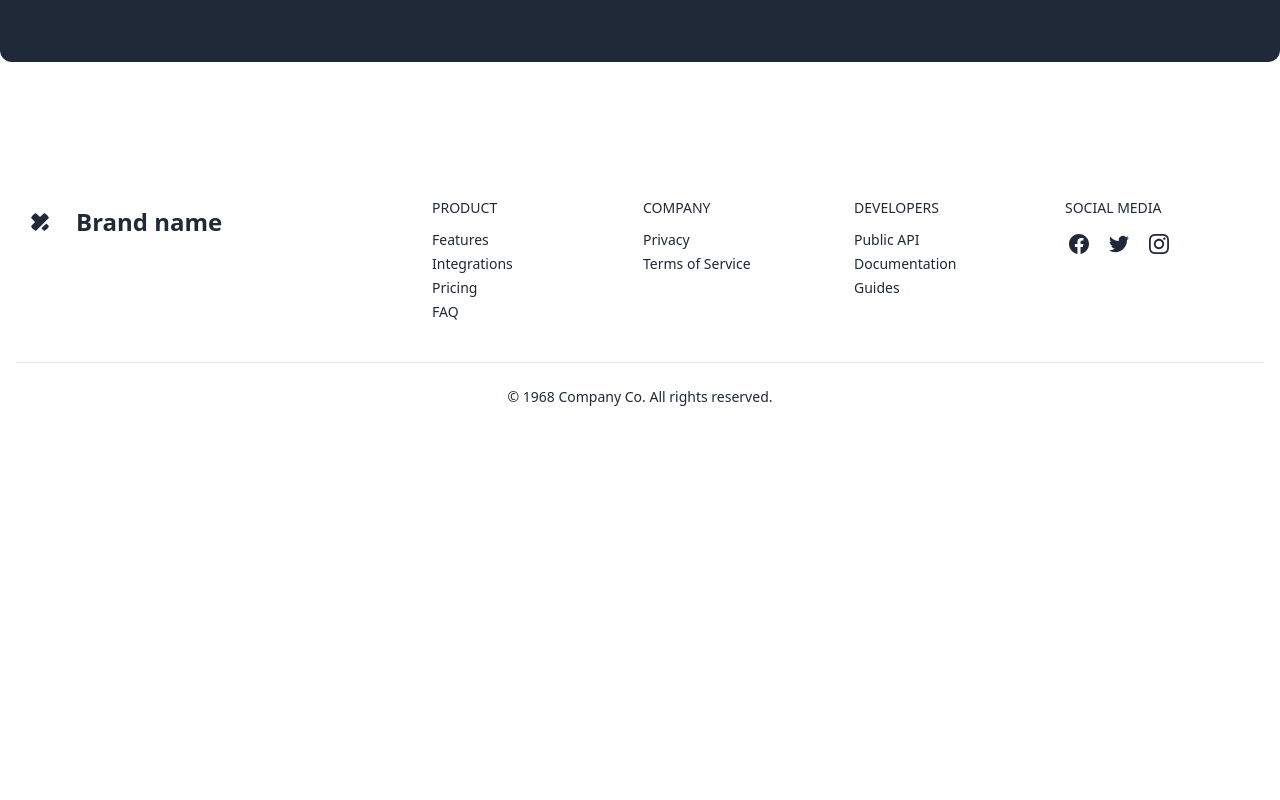
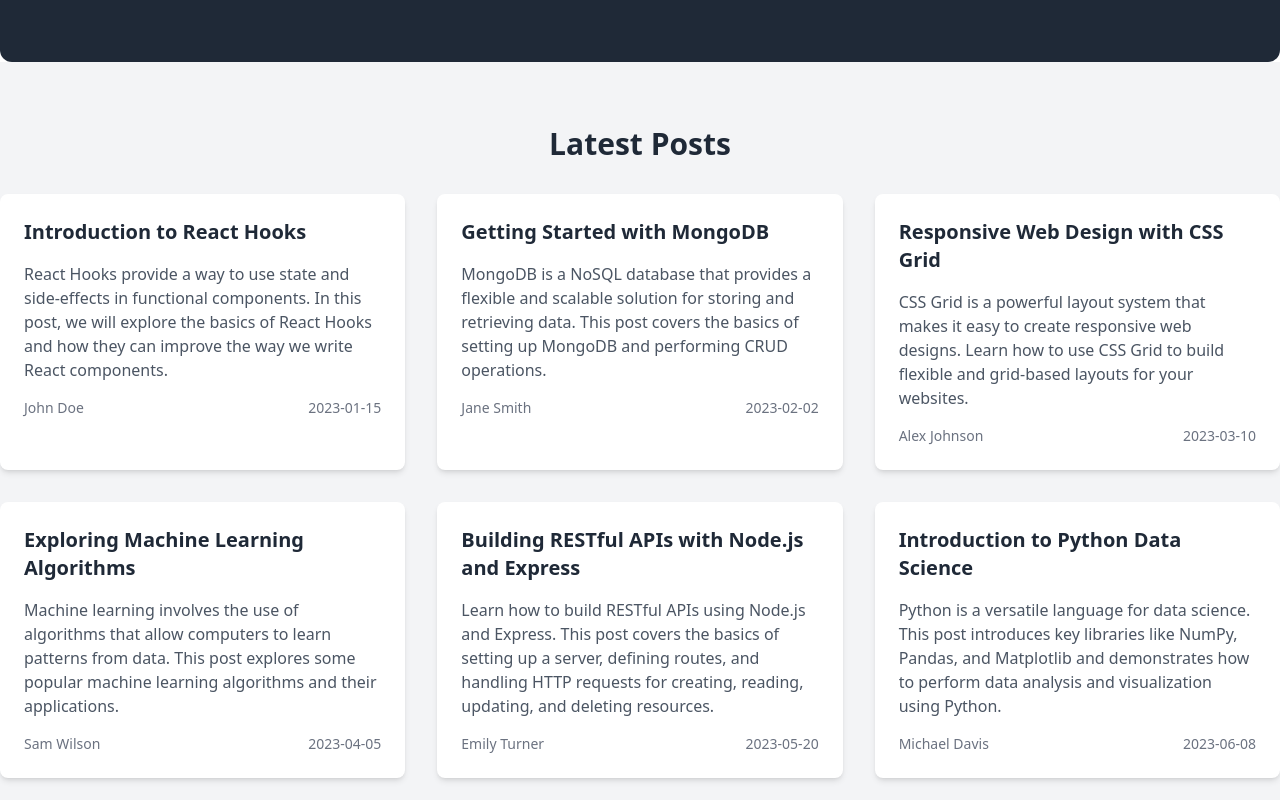
Before and after one commit to MdAbdullahIbnNoor/forum-client-side, a React (Vite) app: page / in a window 1280 px wide. Shown: the part 820-1620 px from the top of the page. Before the commit the page ends 1251 px from the top, so only its background shows below. Built offline with nearby package versions, Linux system fonts and the light colour scheme; no server answers.

Commit message:
demo post data added

```diff
--- /dev/null
+++ b/public/post.json
@@ -0,0 +1,195 @@
+[
+    {
+        "id": 1,
+        "title": "Introduction to React Hooks",
+        "content": "React Hooks provide a way to use state and side-effects in functional components. In this post, we will explore the basics of React Hooks and how they can improve the way we write React components.",
+        "author": "John Doe",
+        "date": "2023-01-15",
+        "tags": [
+            "React",
+            "Hooks",
+            "JavaScript"
+        ]
+    },
+    {
+        "id": 2,
+        "title": "Getting Started with MongoDB",
+        "content": "MongoDB is a NoSQL database that provides a flexible and scalable solution for storing and retrieving data. This post covers the basics of setting up MongoDB and performing CRUD operations.",
+        "author": "Jane Smith",
+        "date": "2023-02-02",
+        "tags": [
+            "MongoDB",
+            "Database",
+            "NoSQL"
+        ]
+    },
+    {
+        "id": 3,
+        "title": "Responsive Web Design with CSS Grid",
+        "content": "CSS Grid is a powerful layout system that makes it easy to create responsive web designs. Learn how to use CSS Grid to build flexible and grid-based layouts for your websites.",
+        "author": "Alex Johnson",
+        "date": "2023-03-10",
+        "tags": [
+            "CSS",
+            "Web Design",
+            "Responsive"
+        ]
+    },
+    {
+        "id": 4,
+        "title": "Exploring Machine Learning Algorithms",
+        "content": "Machine learning involves the use of algorithms that allow computers to learn patterns from data. This post explores some popular machine learning algorithms and their applications.",
+        "author": "Sam Wilson",
+        "date": "2023-04-05",
+        "tags": [
+            "Machine Learning",
+            "Algorithms",
+            "Data Science"
+        ]
+    },
+    {
+        "id": 5,
+        "title": "Building RESTful APIs with Node.js and Express",
+        "content": "Learn how to build RESTful APIs using Node.js and Express. This post covers the basics of setting up a server, defining routes, and handling HTTP requests for creating, reading, updating, and deleting resources.",
+        "author": "Emily Turner",
+        "date": "2023-05-20",
+        "tags": [
+            "Node.js",
+            "Express",
+            "RESTful API"
+        ]
+    },
+    {
+        "id": 6,
+        "title": "Introduction to Python Data Science",
+        "content": "Python is a versatile language for data science. This post introduces key libraries like NumPy, Pandas, and Matplotlib and demonstrates how to perform data analysis and visualization using Python.",
+        "author": "Michael Davis",
+        "date": "2023-06-08",
+        "tags": [
+            "Python",
+            "Data Science",
+            "NumPy",
+            "Pandas"
+        ]
+    },
+    {
+        "id": 7,
+        "title": "Getting Started with React Native",
+        "content": "React Native allows developers to build mobile apps using React. This post provides a step-by-step guide on getting started with React Native, setting up a development environment, and creating your first mobile app.",
+        "author": "Sophie Anderson",
+        "date": "2023-07-15",
+        "tags": [
+            "React Native",
+            "Mobile App",
+            "JavaScript"
+        ]
+    },
+    {
+        "id": 8,
+        "title": "Cybersecurity Best Practices for Web Applications",
+        "content": "Security is crucial for web applications. This post covers best practices for securing web applications, including HTTPS implementation, input validation, and protection against common security threats.",
+        "author": "William Clark",
+        "date": "2023-08-03",
+        "tags": [
+            "Cybersecurity",
+            "Web Applications",
+            "Security"
+        ]
+    },
+    {
+        "id": 9,
+        "title": "The Future of Artificial Intelligence",
+        "content": "Explore the current trends and future possibilities of artificial intelligence. This post discusses advancements in AI technologies, ethical considerations, and potential applications in various industries.",
+        "author": "Olivia White",
+        "date": "2023-09-12",
+        "tags": [
+            "Artificial Intelligence",
+            "AI",
+            "Future Tech"
+        ]
+    },
+    {
+        "id": 10,
+        "title": "JavaScript ES6 Features You Should Know",
+        "content": "ES6 introduced several new features and improvements to JavaScript. This post highlights key ES6 features, such as arrow functions, template literals, destructuring, and the let and const keywords.",
+        "author": "Daniel Miller",
+        "date": "2023-10-01",
+        "tags": [
+            "JavaScript",
+            "ES6",
+            "Programming"
+        ]
+    },
+    {
+        "id": 11,
+        "title": "Diving into GraphQL: A Comprehensive Guide",
+        "content": "GraphQL is a query language for APIs that provides a more efficient and powerful alternative to traditional REST APIs. This guide explores the fundamentals of GraphQL, creating schemas, and executing queries.",
+        "author": "Andrew Roberts",
+        "date": "2023-11-18",
+        "tags": [
+            "GraphQL",
+            "APIs",
+            "Web Development"
+        ]
+    },
+    {
+        "id": 12,
+        "title": "Responsive Web Design Best Practices",
+        "content": "With the increasing use of various devices to access the web, it's essential to design responsive websites. This post covers best practices for creating responsive web designs, including media queries and flexible grid layouts.",
+        "author": "Sophia Brown",
+        "date": "2023-12-02",
+        "tags": [
+            "Web Design",
+            "Responsive Design",
+            "CSS"
+        ]
+    },
+    {
+        "id": 13,
+        "title": "Machine Learning in Healthcare: Applications and Challenges",
+        "content": "Machine learning has transformative potential in healthcare. This post explores applications of machine learning in diagnosing diseases, predicting patient outcomes, and challenges associated with implementing ML in healthcare.",
+        "author": "David Kim",
+        "date": "2023-12-18",
+        "tags": [
+            "Machine Learning",
+            "Healthcare",
+            "Data Science"
+        ]
+    },
+    {
+        "id": 14,
+        "title": "Exploring the World of Virtual Reality",
+        "content": "Virtual Reality (VR) is reshaping the way we experience digital content. Learn about the basics of VR technology, its applications in gaming and beyond, and the future possibilities of immersive experiences.",
+        "author": "Elena Rodriguez",
+        "date": "2024-01-05",
+        "tags": [
+            "Virtual Reality",
+            "VR",
+            "Technology"
+        ]
+    },
+    {
+        "id": 15,
+        "title": "Modern CSS Layout Techniques",
+        "content": "CSS has evolved, and modern layout techniques offer more flexibility and control. This post covers CSS Grid, Flexbox, and other advanced layout features to create sophisticated and responsive page layouts.",
+        "author": "Benjamin Taylor",
+        "date": "2024-01-20",
+        "tags": [
+            "CSS",
+            "Web Development",
+            "Frontend"
+        ]
+    },
+    {
+        "id": 16,
+        "title": "The Rise of DevOps: Bridging the Gap Between Development and Operations",
+        "content": "DevOps practices aim to improve collaboration between development and operations teams, leading to faster and more reliable software delivery. Explore the principles, tools, and benefits of adopting DevOps.",
+        "author": "Natalie Carter",
+        "date": "2024-02-08",
+        "tags": [
+            "DevOps",
+            "Software Development",
+            "Collaboration"
+        ]
+    }
+]
--- a/src/Pages/Home/Home/Home.jsx
+++ b/src/Pages/Home/Home/Home.jsx
@@ -1,12 +1,14 @@
 import React from 'react'
 import Banner from '../Banner/Banner'
 import TagSection from '../TagSection/TagSection'
+import PostSection from '../Posts/Posts'
 
 const Home = () => {
     return (
         <div className=''>
             <Banner></Banner>
             <TagSection></TagSection>
+            <PostSection></PostSection>
         </div>
     )
 }
--- /dev/null
+++ b/src/Pages/Home/Posts/Posts.jsx
@@ -0,0 +1,43 @@
+import React, { useState, useEffect } from 'react';
+
+const PostSection = () => {
+  const [posts, setPosts] = useState([]);
+
+  useEffect(() => {
+    // Simulating data fetching
+    const fetchData = async () => {
+      try {
+        const response = await fetch('post.json');
+        const data = await response.json();
+        setPosts(data.slice(0, 6)); // Taking only a few posts for demonstration
+      } catch (error) {
+        console.error('Error fetching data:', error);
+      }
+    };
+
+    fetchData();
+  }, []);
+
+  return (
+    <section className="bg-gray-100 py-16">
+      <div className="container mx-auto">
+        <h2 className="text-3xl font-semibold mb-8 text-center">Latest Posts</h2>
+        <div className="grid grid-cols-1 md:grid-cols-2 lg:grid-cols-3 gap-8">
+          {posts.map(post => (
+            <div key={post.id} className="bg-white p-6 rounded-lg shadow-md">
+              <h3 className="text-xl font-semibold mb-4">{post.title}</h3>
+              <p className="text-gray-600 mb-4">{post.content}</p>
+              <div className="flex items-center justify-between text-sm text-gray-500">
+                <span>{`${post.author}`}</span>
+                {/* Assuming the API doesn't provide a date field */}
+                <span>{post.date}</span>
+              </div>
+            </div>
+          ))}
+        </div>
+      </div>
+    </section>
+  );
+};
+
+export default PostSection;
```
